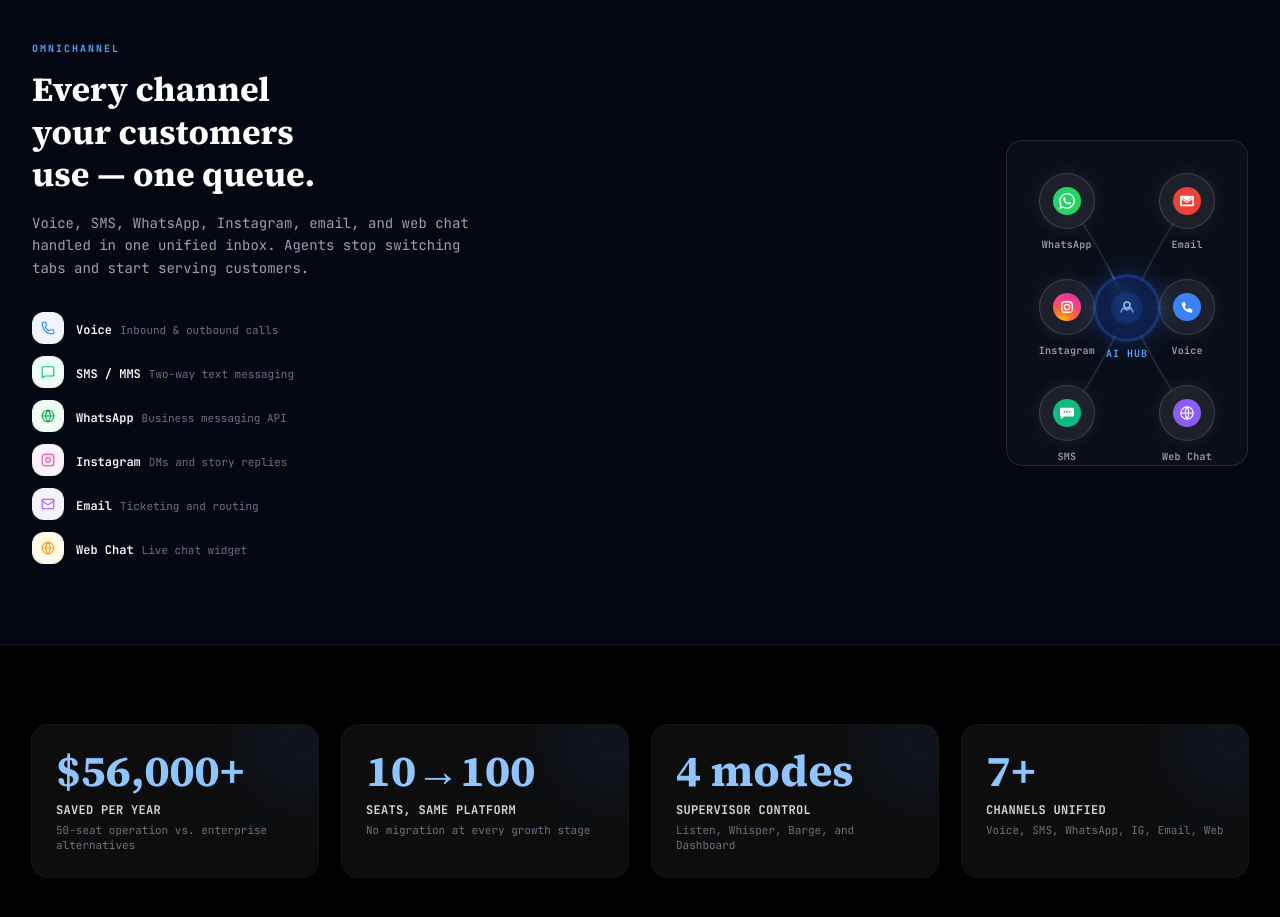
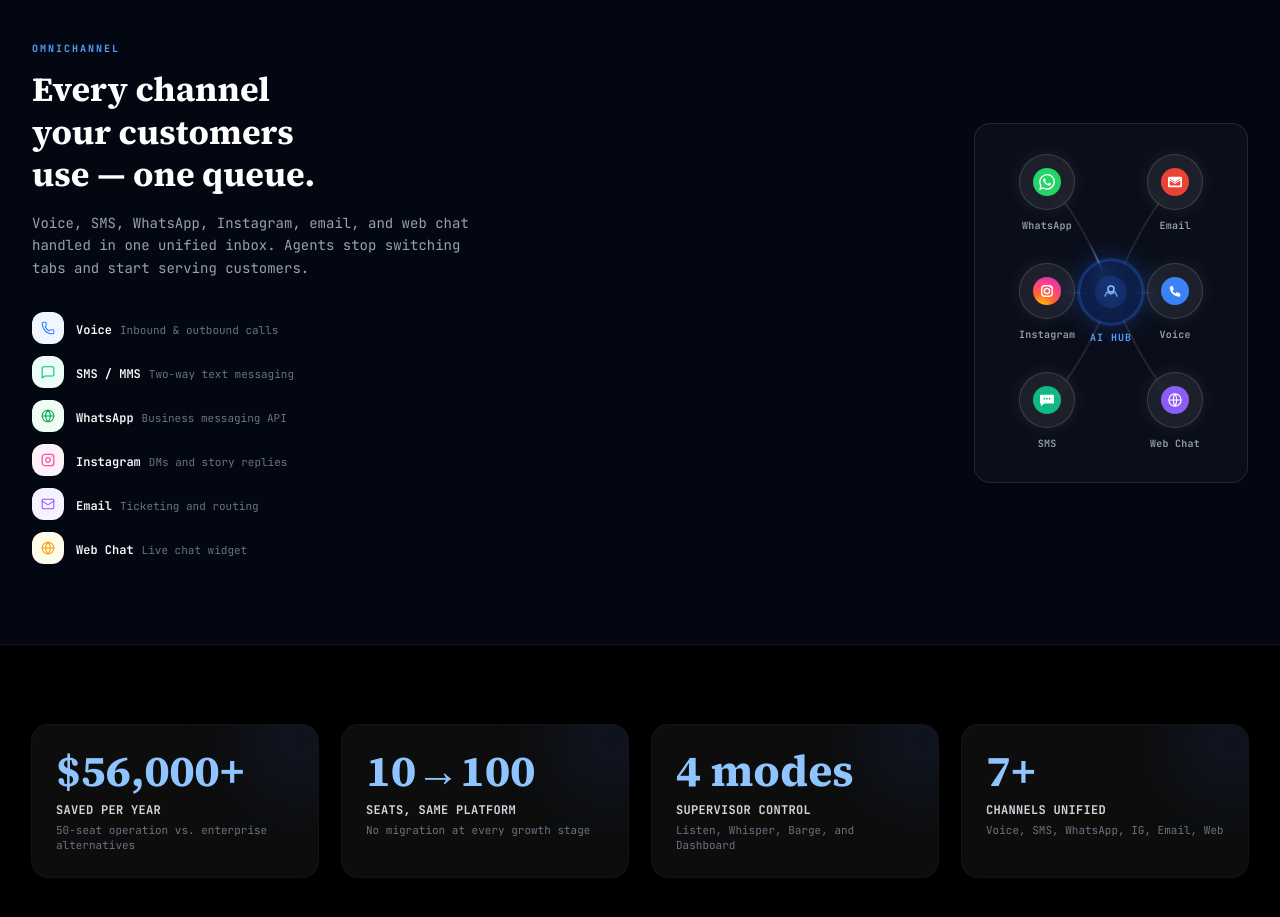
Before and after one commit to nishiex/30-04-26, a Next.js app: page /voice/contact-center in a window 1280 px wide. Shown: the part 800-1717 px from the top of the page. Built offline with nearby package versions, Linux system fonts and the light colour scheme.

Commit message:
fix: correct beam layout and size constraints
Switch to grid layout and set max width/height for consistent sizing.

Co-authored-by: nishi patel <201951506+nishiex@users.noreply.github.com>

```diff
--- a/app/voice/contact-center/page.tsx
+++ b/app/voice/contact-center/page.tsx
@@ -164,31 +164,28 @@ function ChannelBeam() {
   return (
     <div
       ref={containerRef}
-      className="relative flex  w-full items-center justify-center overflow-hidden rounded-2xl border border-white/10 bg-white/3 p-8"
+      className="relative mx-auto flex h-[360px] w-full max-w-[480px] items-center justify-center overflow-hidden rounded-2xl border border-white/10 bg-white/3 px-10 py-8"
     >
-      <div className="flex size-full max-h-[260px] flex-col items-stretch justify-between gap-6">
-        {/* Top row */}
-        <div className="flex flex-row items-center justify-between">
+      {/* 3-column × 3-row grid: left col | center col | right col */}
+      <div className="grid w-full grid-cols-3 grid-rows-3 items-center justify-items-center gap-y-6">
+        {/* Row 1 */}
         <BeamCircle ref={whatsappRef} label="WhatsApp">
-            {/* WhatsApp */}
           <svg viewBox="0 0 32 32" className="size-7" fill="none" xmlns="http://www.w3.org/2000/svg">
             <circle cx="16" cy="16" r="16" fill="#25D366" />
             <path d="M22.5 9.5A8.9 8.9 0 0 0 16 7a8.96 8.96 0 0 0-7.74 13.46L7 25l4.7-1.23A8.96 8.96 0 0 0 25 16a8.9 8.9 0 0 0-2.5-6.5zm-6.5 13.7a7.43 7.43 0 0 1-3.79-1.04l-.27-.16-2.79.73.74-2.72-.18-.28A7.45 7.45 0 1 1 16 23.2zm4.08-5.57c-.22-.11-1.32-.65-1.52-.72-.2-.08-.35-.11-.5.11-.15.22-.58.72-.71.87-.13.15-.26.17-.48.06a6.06 6.06 0 0 1-1.79-1.1 6.7 6.7 0 0 1-1.24-1.54c-.13-.22 0-.34.1-.45.1-.1.22-.26.33-.39.11-.13.15-.22.22-.37.07-.15.04-.28-.02-.39-.06-.11-.5-1.2-.68-1.65-.18-.43-.37-.37-.5-.38h-.43c-.15 0-.39.06-.6.28-.2.22-.78.76-.78 1.86s.8 2.16.91 2.31c.11.15 1.58 2.41 3.83 3.38.54.23.96.37 1.28.47.54.17 1.03.15 1.41.09.43-.07 1.32-.54 1.51-1.06.19-.52.19-.97.13-1.06-.06-.09-.21-.15-.43-.26z" fill="white"/>
           </svg>
         </BeamCircle>
+        {/* center top — empty spacer */}
+        <div />
         <BeamCircle ref={emailRef} label="Email">
-            {/* Email */}
           <svg viewBox="0 0 32 32" className="size-7" fill="none" xmlns="http://www.w3.org/2000/svg">
             <circle cx="16" cy="16" r="16" fill="#EA4335" />
             <path d="M8 11.5A1.5 1.5 0 0 1 9.5 10h13A1.5 1.5 0 0 1 24 11.5v9a1.5 1.5 0 0 1-1.5 1.5h-13A1.5 1.5 0 0 1 8 20.5v-9zm2 .5v.8l6 4 6-4v-.8l-6 4-6-4zm0 2.2V20h12v-5.8l-6 4-6-4z" fill="white"/>
           </svg>
         </BeamCircle>
-        </div>
 
-        {/* Middle row */}
-        <div className="flex flex-row items-center justify-between">
+        {/* Row 2 */}
         <BeamCircle ref={instagramRef} label="Instagram">
-            {/* Instagram */}
           <svg viewBox="0 0 32 32" className="size-7" fill="none" xmlns="http://www.w3.org/2000/svg">
             <defs>
               <radialGradient id="ig-grad" cx="30%" cy="107%" r="150%">
@@ -221,18 +218,14 @@ function ChannelBeam() {
         </div>
 
         <BeamCircle ref={voiceRef} label="Voice">
-            {/* Voice / Phone */}
           <svg viewBox="0 0 32 32" className="size-7" fill="none" xmlns="http://www.w3.org/2000/svg">
             <circle cx="16" cy="16" r="16" fill="#3B82F6" />
             <path d="M12.5 10a1 1 0 0 1 .94.65l1.07 2.85a1 1 0 0 1-.23 1.06l-1.1 1.1a7.07 7.07 0 0 0 3.16 3.16l1.1-1.1a1 1 0 0 1 1.06-.23l2.85 1.07A1 1 0 0 1 22 19.5v2a1 1 0 0 1-1.05 1C12.07 22 10 13.93 10 12.05A1 1 0 0 1 11 11l1.5-1z" fill="white"/>
           </svg>
         </BeamCircle>
-        </div>
 
-        {/* Bottom row */}
-        <div className="flex flex-row items-center justify-between">
+        {/* Row 3 */}
         <BeamCircle ref={smsRef} label="SMS">
-            {/* SMS */}
           <svg viewBox="0 0 32 32" className="size-7" fill="none" xmlns="http://www.w3.org/2000/svg">
             <circle cx="16" cy="16" r="16" fill="#10B981" />
             <path d="M9 10h14a1 1 0 0 1 1 1v8a1 1 0 0 1-1 1H13l-4 3v-3H9a1 1 0 0 1-1-1v-8a1 1 0 0 1 1-1z" fill="white"/>
@@ -241,8 +234,9 @@ function ChannelBeam() {
             <circle cx="19" cy="14.5" r="1" fill="#10B981"/>
           </svg>
         </BeamCircle>
+        {/* center bottom — empty spacer */}
+        <div />
         <BeamCircle ref={webchatRef} label="Web Chat">
-            {/* Web Chat */}
           <svg viewBox="0 0 32 32" className="size-7" fill="none" xmlns="http://www.w3.org/2000/svg">
             <circle cx="16" cy="16" r="16" fill="#8B5CF6" />
             <circle cx="16" cy="16" r="7" stroke="white" strokeWidth="1.4" fill="none"/>
@@ -250,16 +244,15 @@ function ChannelBeam() {
           </svg>
         </BeamCircle>
       </div>
-      </div>
 
-      {/* Beams: left side → center */}
-      <AnimatedBeam containerRef={containerRef} fromRef={whatsappRef} toRef={centerRef} curvature={-40} gradientStartColor="#25D366" gradientStopColor="#60a5fa" />
-      <AnimatedBeam containerRef={containerRef} fromRef={instagramRef} toRef={centerRef} gradientStartColor="#fe3b92" gradientStopColor="#60a5fa" />
-      <AnimatedBeam containerRef={containerRef} fromRef={smsRef} toRef={centerRef} curvature={40} gradientStartColor="#10B981" gradientStopColor="#60a5fa" />
-      {/* Beams: right side → center (reverse) */}
-      <AnimatedBeam containerRef={containerRef} fromRef={emailRef} toRef={centerRef} curvature={-40} reverse gradientStartColor="#EA4335" gradientStopColor="#60a5fa" />
-      <AnimatedBeam containerRef={containerRef} fromRef={voiceRef} toRef={centerRef} reverse gradientStartColor="#3B82F6" gradientStopColor="#60a5fa" />
-      <AnimatedBeam containerRef={containerRef} fromRef={webchatRef} toRef={centerRef} curvature={40} reverse gradientStartColor="#8B5CF6" gradientStopColor="#60a5fa" />
+      {/* Beams: left col → center */}
+      <AnimatedBeam containerRef={containerRef} fromRef={whatsappRef} toRef={centerRef} curvature={-30} gradientStartColor="#25D366" gradientStopColor="#60a5fa" />
+      <AnimatedBeam containerRef={containerRef} fromRef={instagramRef} toRef={centerRef} curvature={0} gradientStartColor="#fe3b92" gradientStopColor="#60a5fa" />
+      <AnimatedBeam containerRef={containerRef} fromRef={smsRef} toRef={centerRef} curvature={30} gradientStartColor="#10B981" gradientStopColor="#60a5fa" />
+      {/* Beams: right col → center (reverse) */}
+      <AnimatedBeam containerRef={containerRef} fromRef={emailRef} toRef={centerRef} curvature={-30} reverse gradientStartColor="#EA4335" gradientStopColor="#60a5fa" />
+      <AnimatedBeam containerRef={containerRef} fromRef={voiceRef} toRef={centerRef} curvature={0} reverse gradientStartColor="#3B82F6" gradientStopColor="#60a5fa" />
+      <AnimatedBeam containerRef={containerRef} fromRef={webchatRef} toRef={centerRef} curvature={30} reverse gradientStartColor="#8B5CF6" gradientStopColor="#60a5fa" />
     </div>
   )
 }
```
Lines whose indentation alone changed are shown as unchanged.
